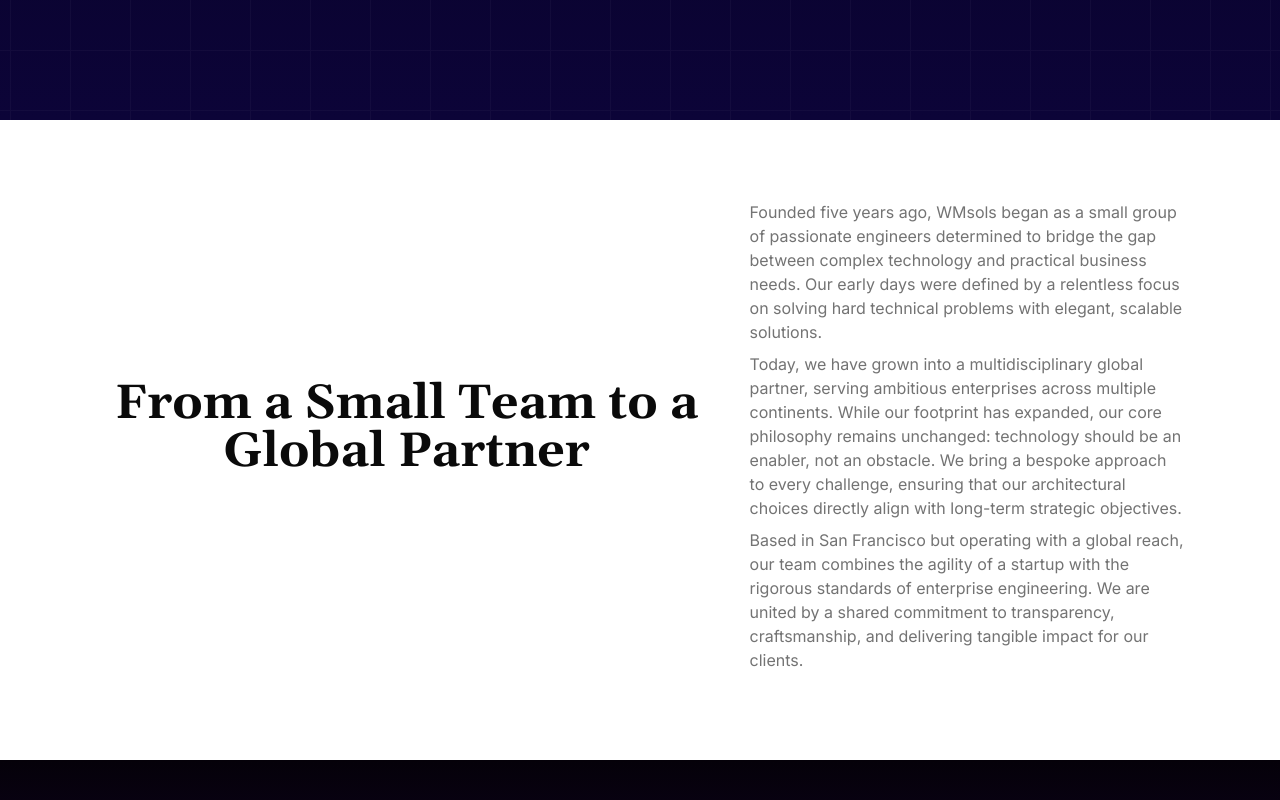
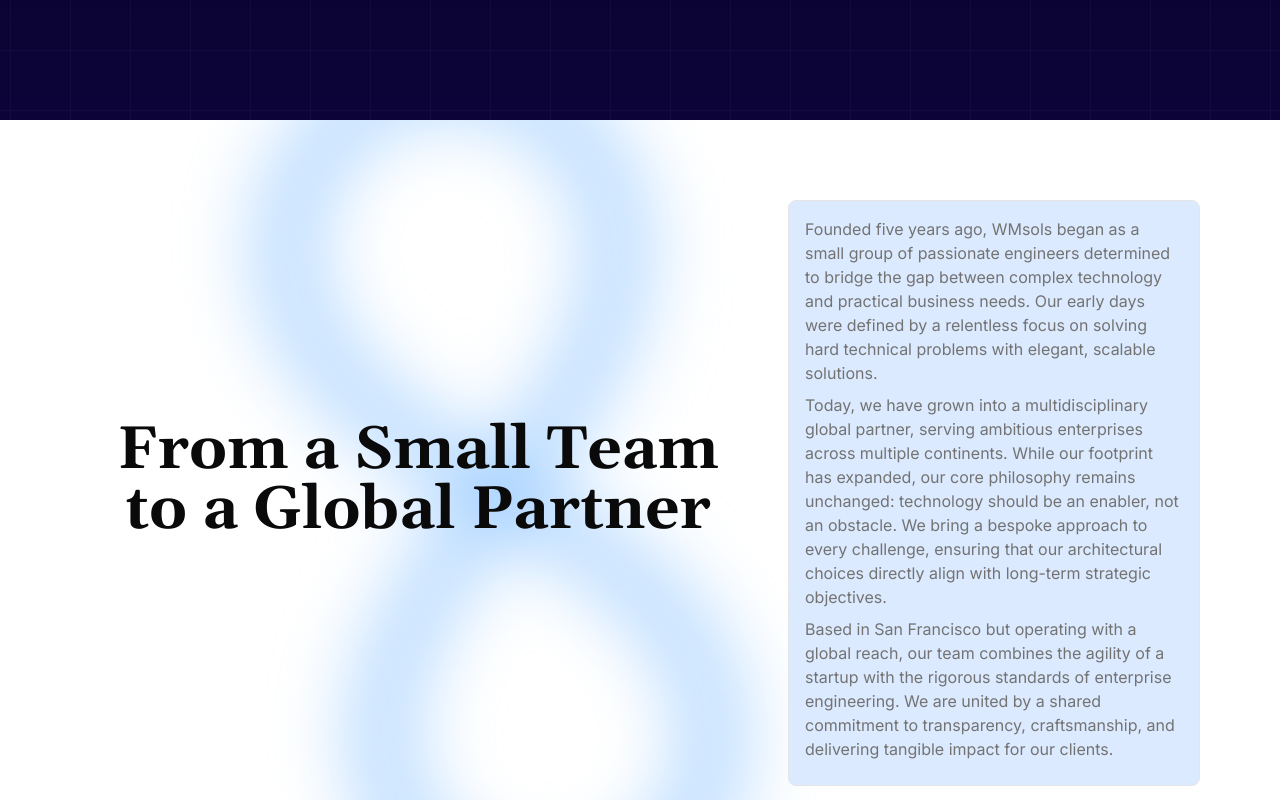
Before and after one commit to WMSols/wmsols-website-new, a Next.js app: page /about in a window 1280 px wide. Shown: the part 680-1480 px from the top of the page. Built offline with nearby package versions, Linux system fonts and the light colour scheme.

Commit message:
Added Animation in about page, hero, our story section

```diff
--- a/app/about/components/OurStory.tsx
+++ b/app/about/components/OurStory.tsx
@@ -1,12 +1,15 @@
 import React from 'react'
 import {ourStory} from '@/data/about'
+import { Infinity } from 'lucide-react'
 
 const OurStory = () => {
   return (
-    <div className='h-auto flex items-center justify-center sm:py-20 py-4' >
-        <div className="flex sm:flex-row flex-col justify-center items-center px-4 sm:px-24 gap-8">
-            <h1 className='text-3xl  sm:text-5xl font-bold mb-6 text-center'>From a Small Team to a Global Partner</h1>
-            <div>
+    <div className='h-auto flex items-center justify-center sm:py-20 py-4 relative overflow-hidden' >
+        <Infinity size={1000} strokeWidth={1} className="text-blue-300 absolute rotate-45 animate-[spin_30s_ease-in-out_infinite] blur-2xl left-0  " />
+        {/* <Infinity size={1000} className="text-blue-300 absolute blur-xl left-0 rotate-90 animate-[caret-blink_3.2s_ease-in-out_infinite] " /> */}
+        <div className="flex sm:flex-row flex-col justify-center items-center z-10 relative px-4 sm:px-20 gap-8">
+            <h1 className='text-3xl  sm:text-6xl font-bold mb-6 text-center'>From a Small Team to a Global Partner</h1>
+            <div className='border rounded-md p-4 bg-blue-100'>
                 {
                     ourStory.map((item: string, idx: number) => (
                         <div key={idx} className='mb-2 sm:max-w-2xl'>
--- a/app/about/components/OurValues.tsx
+++ b/app/about/components/OurValues.tsx
@@ -1,3 +1,4 @@
+import StaggerBlurView from '@/components/animations/StaggerBlurView';
 import React from 'react';
 
 // --- TYPES ---
@@ -78,7 +79,7 @@
         {/* Cards Wrapper */}
         <div className="flex flex-col gap-6 md:gap-4 w-full relative">
           {valuesData.map((val, index) => (
-            <ValueCard key={val.id} data={val} index={index} />
+            <ValueCard key={val.id}  data={val} index={index} />
           ))}
         </div>
 
--- a/app/about/page.tsx
+++ b/app/about/page.tsx
@@ -4,6 +4,7 @@
 import OurValues from './components/OurValues'
 import TrackRecord from './components/TrackRecord'
 import CtaSection from './components/CtaSection'
+import { StaggerFadeUp } from '@/components/animations/StaggerFadeUp'
 
 const page = () => {
     return (
@@ -32,14 +33,14 @@
                     left="-150px"
                     color="rgba(4, 136, 197, 29%)"
                 />
-                <div className='flex flex-col items-center sm:gap-4 gap-2 justify-center h-full sm:px-0 px-2'>
+                <StaggerFadeUp className='flex flex-col items-center sm:gap-4 gap-2 justify-center h-full sm:px-0 px-2'>
                     <h1 className=" text-5xl text-center sm:text-6xl md:text-7xl font-bold text-white  ">We Build With Purpose</h1>
                     <p className="text-lg text-center max-w-2xl px-4 text-muted-foreground">
                         WMsols is a digital solutions agency on a mission to make world-class
                         technology accessible to every ambitious business — wherever they are in the
                         world.
                     </p>
-                </div>
+                </StaggerFadeUp>
             </div>
             <OurStory />
             <OurValues />
```
